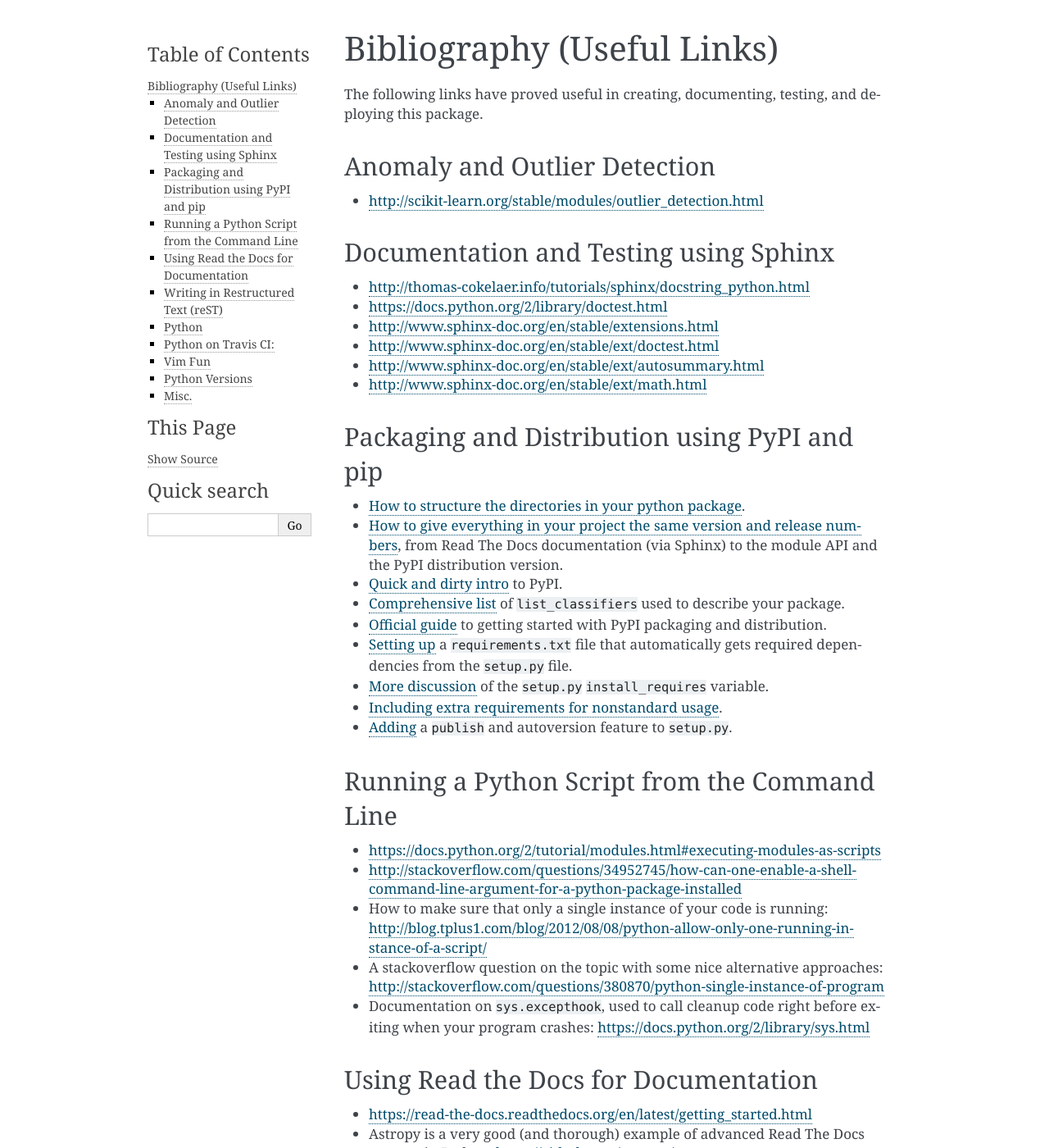
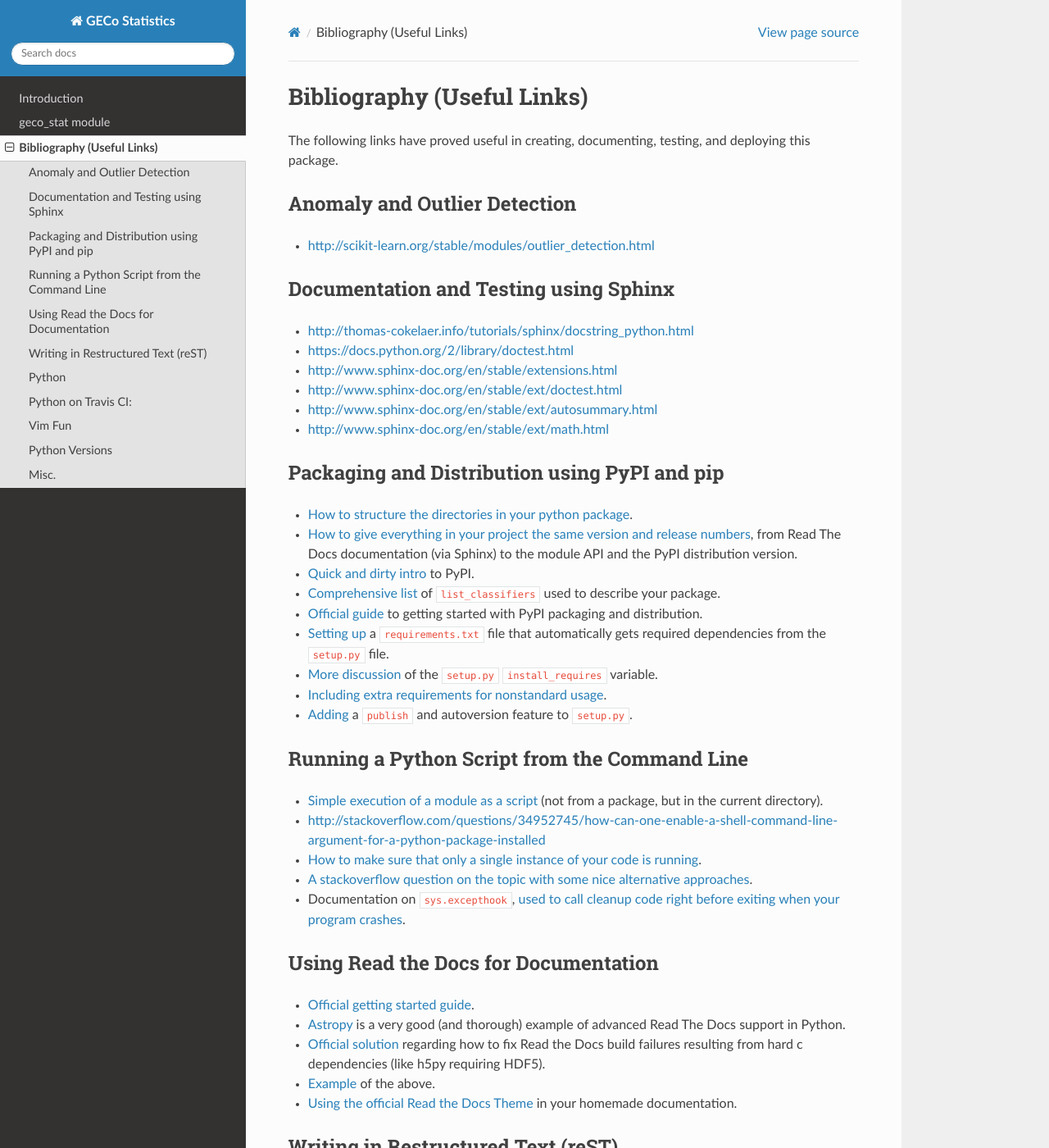
Before and after one commit to stefco/geco_stat, a Sphinx documentation site: the page built from docs/useful_links.rst, in a window 1280 px wide and 1400 px high. Shown: the whole window at 82% size. Built offline with Sphinx 7.4.7 and the Read the Docs theme 2.0.0, drawn with Linux system fonts in a browser that asks for light colours; some of the changed text lies outside the part shown.

Commit message:
FIX Read The Docs build dependency problems
FIX RTD can't build extensions that rely on hard c code, like `h5py`. Fix this
by creating mock modules for these tests (which is not such a bad idea
anyway for the sake of unit testing and should be implemented elsewhere
when I find the time). As part of this fix, create a separate, empty
`docs/requirements.rtd.txt` file, which must be explicitly selected as
the RTD requirements file on the Read The Docs project page.

ADD the RTD theme to doc builds initiated on this machine. Makes it easier to
see what the final product will look like.

```diff
--- a/docs/conf.py
+++ b/docs/conf.py
@@ -20,6 +20,28 @@
 # add these directories to sys.path here. If the directory is relative to the
 # documentation root, use os.path.abspath to make it absolute, like shown here.
 #sys.path.insert(0, os.path.abspath('.'))
+
+# Mock modules as per RTF FAQ to avoid hard C dependencies
+# the below only works for Python3.3+
+# from unittest.mock import MagicMock
+# use this for Python<3.3
+from mock import Mock as MagicMock
+
+class Mock(MagicMock):
+    @classmethod
+    def __getattr__(cls, name):
+        return Mock()
+
+# MOCK_MODULES = ['numpy', 'scipy', 'mpi4py', 'h5py']
+MOCK_MODULES = ['numpy', 'matplotlib', 'mpi4py', 'tendo']
+sys.modules.update((mod_name, Mock()) for mod_name in MOCK_MODULES)
+
+# Use the 'Read the Docs' theme on home builds:
+on_rtd = os.environ.get('READTHEDOCS', None) == 'True'
+if on_rtd:
+    html_theme = 'default'
+else:
+    html_theme = 'sphinx_rtd_theme'
 
 # -- General configuration ------------------------------------------------
 
--- a/docs/useful_links.rst
+++ b/docs/useful_links.rst
@@ -48,27 +48,43 @@
 Running a Python Script from the Command Line
 ---------------------------------------------
 
-* https://docs.python.org/2/tutorial/modules.html#executing-modules-as-scripts
+* `Simple execution of a module as a script`_ (not from a package, but in the
+  current directory).
 * http://stackoverflow.com/questions/34952745/how-can-one-enable-a-shell-command-line-argument-for-a-python-package-installed
-* How to make sure that only a single instance of your code is running:
-  http://blog.tplus1.com/blog/2012/08/08/python-allow-only-one-running-instance-of-a-script/
-* A stackoverflow question on the topic with some nice alternative approaches:
-  http://stackoverflow.com/questions/380870/python-single-instance-of-program
-* Documentation on ``sys.excepthook``, used to call cleanup code right before
-  exiting when your program crashes: https://docs.python.org/2/library/sys.html
+* `How to make sure that only a single instance of your code is running`_.
+* `A stackoverflow question on the topic with some nice alternative approaches`_.
+* Documentation on ``sys.excepthook``,
+  `used to call cleanup code right before exiting when your program crashes`_.
+
+.. _Simple execution of a module as a script: https://docs.python.org/2/tutorial/modules.html#executing-modules-as-scripts
+.. _How to make sure that only a single instance of your code is running: http://blog.tplus1.com/blog/2012/08/08/python-allow-only-one-running-instance-of-a-script/
+.. _A stackoverflow question on the topic with some nice alternative approaches: http://stackoverflow.com/questions/380870/python-single-instance-of-program
+.. _used to call cleanup code right before exiting when your program crashes: https://docs.python.org/2/library/sys.html
 
 Using Read the Docs for Documentation
 -------------------------------------
 
-* https://read-the-docs.readthedocs.org/en/latest/getting_started.html
-* Astropy is a very good (and thorough) example of advanced Read The Docs
-  support in Python: https://github.com/astropy/astropy
+* `Official getting started guide`_.
+* `Astropy`_ is a very good (and thorough) example of advanced Read The Docs
+  support in Python.
+* `Official solution`_ regarding how to fix Read the Docs build failures resulting
+  from hard c dependencies (like h5py requiring HDF5).
+* `Example`_ of the above.
+* `Using the official Read the Docs Theme`_ in your homemade documentation.
+
+.. _Official solution: http://read-the-docs.readthedocs.org/en/latest/faq.html#i-get-import-errors-on-libraries-that-depend-on-c-modules
+.. _Official getting started guide: https://read-the-docs.readthedocs.org/en/latest/getting_started.html
+.. _Astropy: https://github.com/astropy/astropy
+.. _Example: https://github.com/astropy/halotools/issues/154
+.. _Using the official Read the Docs Theme: https://github.com/snide/sphinx_rtd_theme
 
 Writing in Restructured Text (reST)
 -----------------------------------
 
-* I'm used to markdown, so this comparison of Restructured Text (reST) was very
-  helpful: http://www.unexpected-vortices.com/doc-notes/markdown-and-rest-compared.html
+* I'm used to markdown, so `this comparison`_ of Restructured Text (reST) was
+  very helpful.
+
+.. _this comparison: http://www.unexpected-vortices.com/doc-notes/markdown-and-rest-compared.html
 
 Python
 ------
```
Also changed, not shown: docs/requirements.rtd.txt (added), 1 other file.
